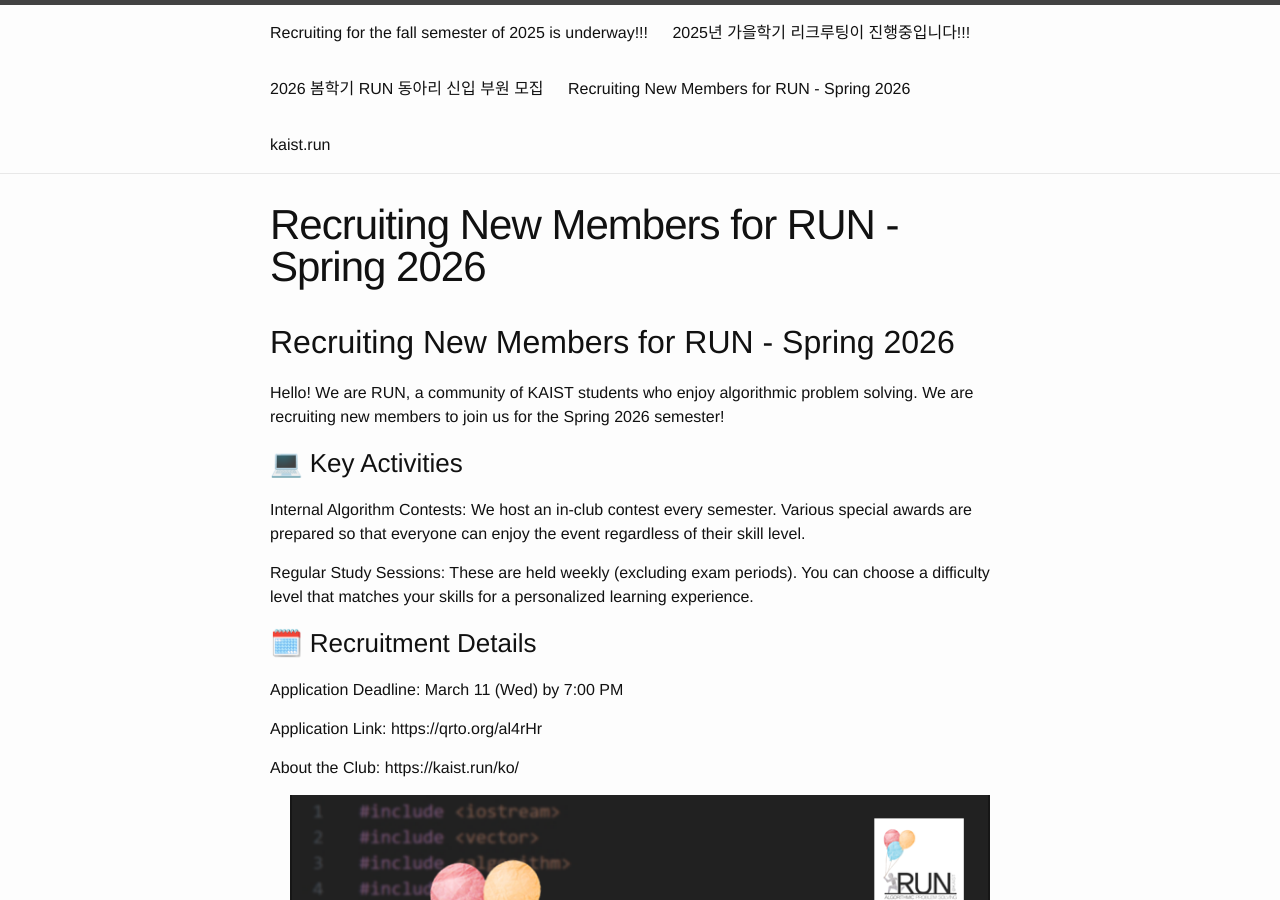
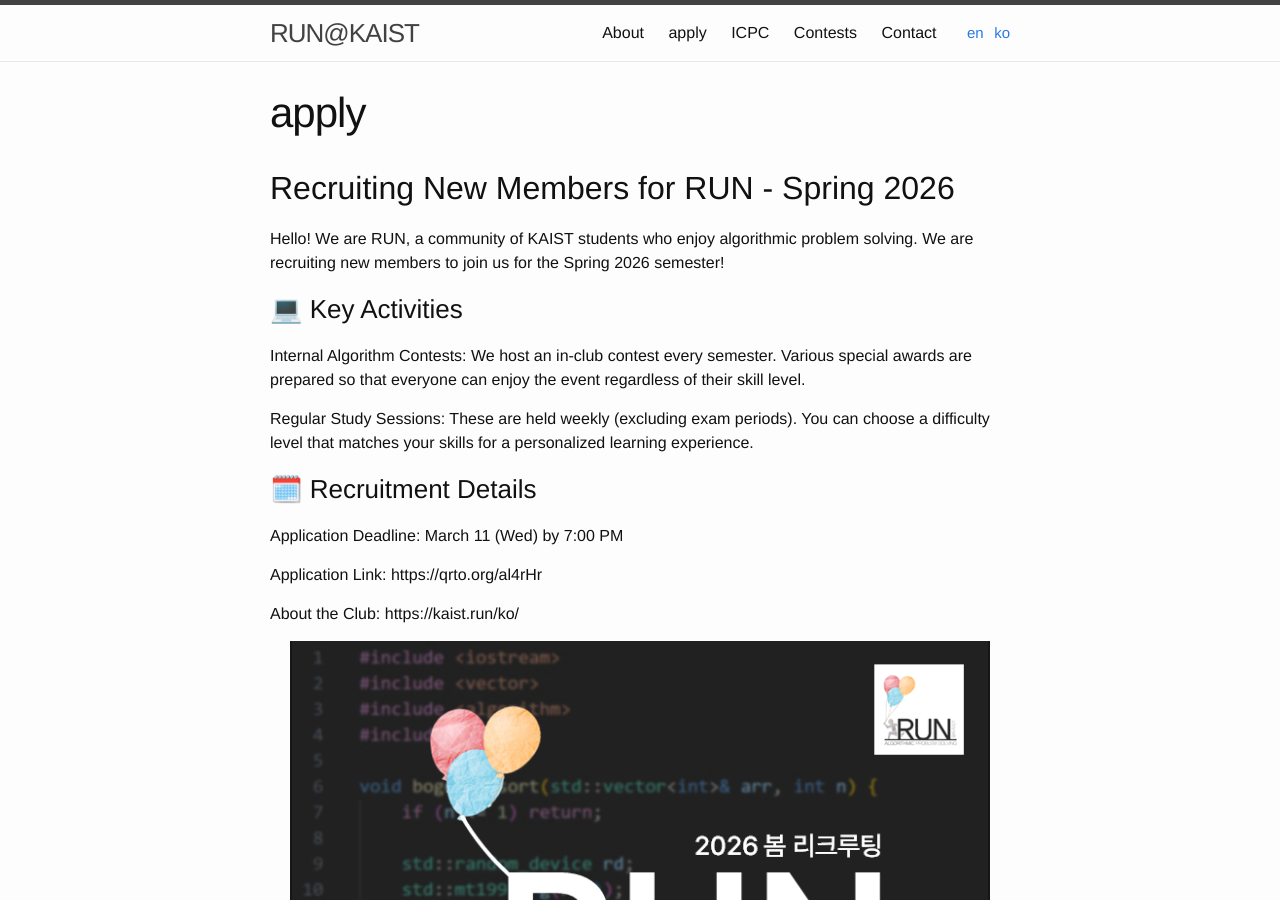
Before and after one commit to RUN-KAIST/kaist.run, a Jekyll site: the page built from apply/en.md, in a window 1280 px wide and 900 px high. Built offline with Jekyll 4.4.1, drawn with Linux system fonts in a browser that asks for light colours; our own code applies the rules of GitHub Pages for plain Markdown files; some of the changed text lies outside the part shown.

Commit message:
Update en.md

```diff
--- a/apply/en.md
+++ b/apply/en.md
@@ -1,3 +1,12 @@
+---
+layout: page
+title: apply
+permalink: /en/apply/
+ref: apply
+lang: en
+order: 2
+---
+
 ## Recruiting New Members for RUN - Spring 2026
 Hello! We are RUN, a community of KAIST students who enjoy algorithmic problem solving. We are recruiting new members to join us for the Spring 2026 semester!
 
```
